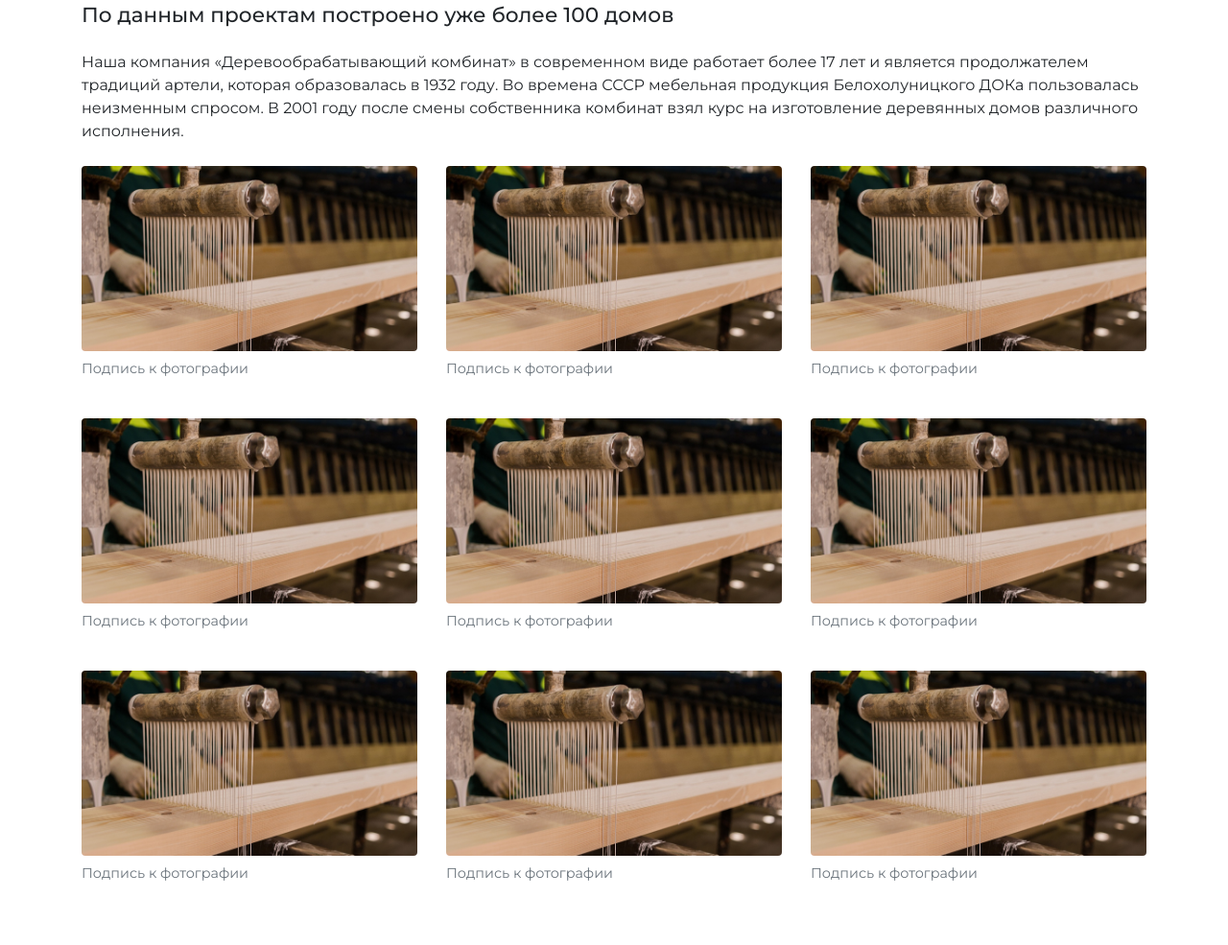
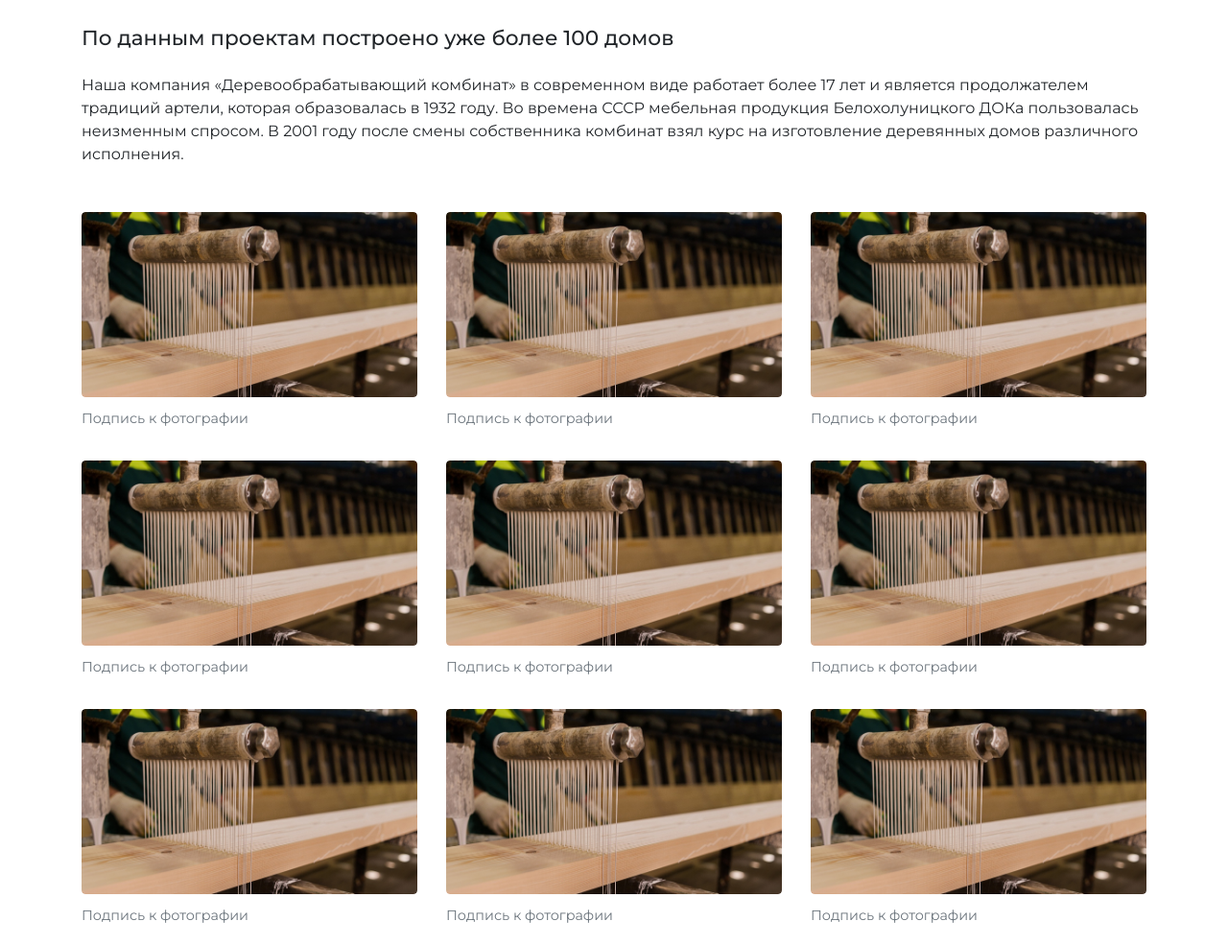
Before and after one commit to amstelart/DOK43, a plain HTML site: page houses_made.html in a window 1280 px wide. Shown: the part 404-1389 px from the top of the page at 96% size. Drawn offline with Linux system fonts and the light colour scheme.

Commit message:
Update 2019-08-22T15:11:56.761Z

```diff
--- a/houses_made.html
+++ b/houses_made.html
@@ -131,78 +131,78 @@
         </div>
       </div>
 
-      <main class="page-box py-4" role="main">
+      <main class="page-box py-5" role="main">
         <div class="container">
           <h4 class="mb-4">По данным проектам построено уже более 100 домов</h4>
-          <p class="mb-4">Наша компания «Деревообрабатывающий комбинат» в современном виде работает более 17 лет и является продолжателем традиций артели, которая образовалась в 1932 году. Во времена СССР мебельная продукция Белохолуницкого ДОКа пользовалась неизменным спросом. В 2001 году после смены собственника комбинат взял курс на изготовление деревянных домов различного исполнения.</p>
+          <p class="mb-5">Наша компания «Деревообрабатывающий комбинат» в современном виде работает более 17 лет и является продолжателем традиций артели, которая образовалась в 1932 году. Во времена СССР мебельная продукция Белохолуницкого ДОКа пользовалась неизменным спросом. В 2001 году после смены собственника комбинат взял курс на изготовление деревянных домов различного исполнения.</p>
           <div class="row">
-            <div class="col-lg-4 mb-4">
-              <figure class="figure">
-                <a href="#">
+            <div class="col-lg-4 mb-3">
+              <figure class="figure figure-gallery">
+                <a href="img/content-img.jpg" data-fancybox="gallery-01" class="fancybox-item">
                   <img src="img/content-img.jpg" class="figure-img img-fluid rounded" alt="...">
                 </a>
                 <figcaption class="figure-caption">Подпись к фотографии</figcaption>
               </figure>
             </div>
-            <div class="col-lg-4 mb-4">
-              <figure class="figure">
-                <a href="#">
+            <div class="col-lg-4 mb-3">
+              <figure class="figure figure-gallery">
+                <a href="img/content-img.jpg" data-fancybox="gallery-01" class="fancybox-item">
                   <img src="img/content-img.jpg" class="figure-img img-fluid rounded" alt="...">
                 </a>
                 <figcaption class="figure-caption">Подпись к фотографии</figcaption>
               </figure>
             </div>
-            <div class="col-lg-4 mb-4">
-              <figure class="figure">
-                <a href="#">
+            <div class="col-lg-4 mb-3">
+              <figure class="figure figure-gallery">
+                <a href="img/content-img.jpg" data-fancybox="gallery-01" class="fancybox-item">
                   <img src="img/content-img.jpg" class="figure-img img-fluid rounded" alt="...">
                 </a>
                 <figcaption class="figure-caption">Подпись к фотографии</figcaption>
               </figure>
             </div>
-            <div class="col-lg-4 mb-4">
-              <figure class="figure">
-                <a href="#">
+            <div class="col-lg-4 mb-3">
+              <figure class="figure figure-gallery">
+                <a href="img/content-img.jpg" data-fancybox="gallery-01" class="fancybox-item">
                   <img src="img/content-img.jpg" class="figure-img img-fluid rounded" alt="...">
                 </a>
                 <figcaption class="figure-caption">Подпись к фотографии</figcaption>
               </figure>
             </div>
-            <div class="col-lg-4 mb-4">
-              <figure class="figure">
-                <a href="#">
+            <div class="col-lg-4 mb-3">
+              <figure class="figure figure-gallery">
+                <a href="img/content-img.jpg" data-fancybox="gallery-01" class="fancybox-item">
                   <img src="img/content-img.jpg" class="figure-img img-fluid rounded" alt="...">
                 </a>
                 <figcaption class="figure-caption">Подпись к фотографии</figcaption>
               </figure>
             </div>
-            <div class="col-lg-4 mb-4">
-              <figure class="figure">
-                <a href="#">
+            <div class="col-lg-4 mb-3">
+              <figure class="figure figure-gallery">
+                <a href="img/content-img.jpg" data-fancybox="gallery-01" class="fancybox-item">
                   <img src="img/content-img.jpg" class="figure-img img-fluid rounded" alt="...">
                 </a>
                 <figcaption class="figure-caption">Подпись к фотографии</figcaption>
               </figure>
             </div>
-            <div class="col-lg-4 mb-4">
-              <figure class="figure">
-                <a href="#">
+            <div class="col-lg-4 mb-3">
+              <figure class="figure figure-gallery">
+                <a href="img/content-img.jpg" data-fancybox="gallery-01" class="fancybox-item">
                   <img src="img/content-img.jpg" class="figure-img img-fluid rounded" alt="...">
                 </a>
                 <figcaption class="figure-caption">Подпись к фотографии</figcaption>
               </figure>
             </div>
-            <div class="col-lg-4 mb-4">
-              <figure class="figure">
-                <a href="#">
+            <div class="col-lg-4 mb-3">
+              <figure class="figure figure-gallery">
+                <a href="img/content-img.jpg" data-fancybox="gallery-01" class="fancybox-item">
                   <img src="img/content-img.jpg" class="figure-img img-fluid rounded" alt="...">
                 </a>
                 <figcaption class="figure-caption">Подпись к фотографии</figcaption>
               </figure>
             </div>
-            <div class="col-lg-4 mb-4">
-              <figure class="figure">
-                <a href="#">
+            <div class="col-lg-4 mb-3">
+              <figure class="figure figure-gallery">
+                <a href="img/content-img.jpg" data-fancybox="gallery-01" class="fancybox-item">
                   <img src="img/content-img.jpg" class="figure-img img-fluid rounded" alt="...">
                 </a>
                 <figcaption class="figure-caption">Подпись к фотографии</figcaption>
```
Also changed, not shown: feedbacks.html (+6 -6 lines), houses.html (+18 -18 lines), index.html (+4 -4 lines), css/style.min.css, img/sprite-08781488050446853.png (renamed from img/sprite-04489192243520488.png).
